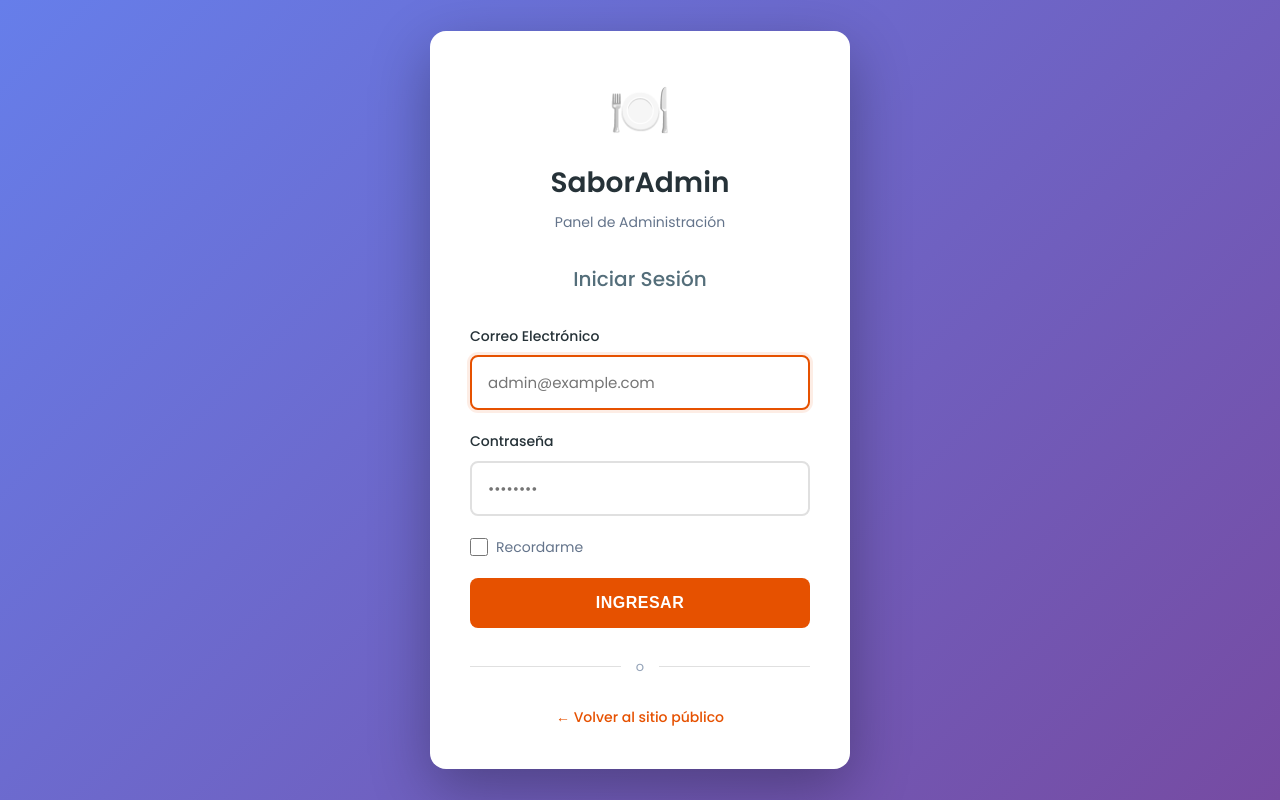
After one commit to braulio1309/reserva-restaurante, a Laravel app: page /login in a window 1280 px wide. The commit adds this page. Run offline with Laravel 12, Linux system fonts and the light colour scheme; some libraries are stand-ins or nearby versions.

Commit message:
Add layout file and authentication system with test users
Co-authored-by: braulio1309 <53343795+braulio1309@users.noreply.github.com>

```diff
--- /dev/null
+++ b/app/Http/Controllers/AuthController.php
@@ -0,0 +1,54 @@
+<?php
+
+namespace App\Http\Controllers;
+
+use Illuminate\Http\Request;
+use Illuminate\Support\Facades\Auth;
+use Illuminate\Validation\ValidationException;
+
+class AuthController extends Controller
+{
+    /**
+     * Mostrar el formulario de login
+     */
+    public function showLoginForm()
+    {
+        return view('auth.login');
+    }
+
+    /**
+     * Procesar el login
+     */
+    public function login(Request $request)
+    {
+        $credentials = $request->validate([
+            'email' => ['required', 'email'],
+            'password' => ['required'],
+        ]);
+
+        $remember = $request->boolean('remember');
+
+        if (Auth::attempt($credentials, $remember)) {
+            $request->session()->regenerate();
+
+            return redirect()->intended(route('admin.dashboard'));
+        }
+
+        throw ValidationException::withMessages([
+            'email' => __('Las credenciales proporcionadas no coinciden con nuestros registros.'),
+        ]);
+    }
+
+    /**
+     * Cerrar sesión
+     */
+    public function logout(Request $request)
+    {
+        Auth::logout();
+
+        $request->session()->invalidate();
+        $request->session()->regenerateToken();
+
+        return redirect()->route('home');
+    }
+}
--- a/database/seeders/DatabaseSeeder.php
+++ b/database/seeders/DatabaseSeeder.php
@@ -15,6 +15,11 @@ class DatabaseSeeder extends Seeder
      */
     public function run(): void
     {
+        // Create admin users
+        $this->call([
+            AdminUserSeeder::class,
+        ]);
+
         // Create sample clients
         \App\Models\Cliente::create([
             'nombre' => 'Juan Pérez',
--- /dev/null
+++ b/resources/views/auth/login.blade.php
@@ -0,0 +1,309 @@
+<!DOCTYPE html>
+<html lang="es">
+<head>
+    <meta charset="UTF-8">
+    <meta name="viewport" content="width=device-width, initial-scale=1.0">
+    <meta name="csrf-token" content="{{ csrf_token() }}">
+    <title>Login - SaborAdmin</title>
+    <link href="https://fonts.googleapis.com/css2?family=Poppins:wght@300;400;500;600&display=swap" rel="stylesheet">
+
+    <style>
+        :root {
+            --primary-color: #e65100;
+            --secondary-color: #263238;
+            --bg-light: #f5f7fa;
+            --white: #ffffff;
+            --border-color: #e0e0e0;
+            --error-color: #d32f2f;
+            --success-color: #388e3c;
+        }
+
+        * {
+            margin: 0;
+            padding: 0;
+            box-sizing: border-box;
+        }
+
+        body {
+            font-family: 'Poppins', sans-serif;
+            background: linear-gradient(135deg, #667eea 0%, #764ba2 100%);
+            color: var(--secondary-color);
+            line-height: 1.6;
+            padding: 20px;
+            display: flex;
+            justify-content: center;
+            align-items: center;
+            min-height: 100vh;
+        }
+
+        .login-container {
+            background-color: var(--white);
+            padding: 40px;
+            border-radius: 16px;
+            box-shadow: 0 20px 60px rgba(0,0,0,0.3);
+            width: 100%;
+            max-width: 420px;
+        }
+
+        .logo-container {
+            text-align: center;
+            margin-bottom: 30px;
+        }
+
+        .logo-icon {
+            font-size: 50px;
+            color: var(--primary-color);
+            display: block;
+            margin-bottom: 10px;
+        }
+
+        .logo-text {
+            font-size: 28px;
+            font-weight: 600;
+            color: var(--secondary-color);
+        }
+
+        .logo-subtitle {
+            font-size: 14px;
+            color: #64748b;
+            margin-top: 5px;
+        }
+
+        h2 {
+            text-align: center;
+            margin-bottom: 30px;
+            font-weight: 500;
+            color: #546e7a;
+            font-size: 20px;
+        }
+
+        .form-group {
+            margin-bottom: 20px;
+        }
+
+        .form-label {
+            display: block;
+            margin-bottom: 8px;
+            font-weight: 500;
+            font-size: 14px;
+            color: var(--secondary-color);
+        }
+
+        .form-input {
+            width: 100%;
+            padding: 14px 16px;
+            border: 2px solid var(--border-color);
+            border-radius: 8px;
+            font-family: inherit;
+            font-size: 15px;
+            transition: all 0.3s ease;
+        }
+
+        .form-input:focus {
+            outline: none;
+            border-color: var(--primary-color);
+            box-shadow: 0 0 0 3px rgba(230, 81, 0, 0.1);
+        }
+
+        .form-checkbox {
+            display: flex;
+            align-items: center;
+            gap: 8px;
+            margin-bottom: 20px;
+        }
+
+        .form-checkbox input[type="checkbox"] {
+            width: 18px;
+            height: 18px;
+            cursor: pointer;
+        }
+
+        .form-checkbox label {
+            font-size: 14px;
+            color: #64748b;
+            cursor: pointer;
+        }
+
+        .btn-submit {
+            width: 100%;
+            padding: 16px;
+            background-color: var(--primary-color);
+            color: var(--white);
+            border: none;
+            border-radius: 8px;
+            font-size: 16px;
+            font-weight: 600;
+            cursor: pointer;
+            transition: all 0.3s ease;
+            text-transform: uppercase;
+            letter-spacing: 0.5px;
+        }
+
+        .btn-submit:hover {
+            background-color: #bf360c;
+            transform: translateY(-2px);
+            box-shadow: 0 4px 12px rgba(230, 81, 0, 0.3);
+        }
+
+        .btn-submit:active {
+            transform: translateY(0);
+        }
+
+        .error-message {
+            color: var(--error-color);
+            font-size: 13px;
+            margin-top: 5px;
+            display: block;
+        }
+
+        .alert {
+            padding: 12px 16px;
+            border-radius: 8px;
+            margin-bottom: 20px;
+            font-size: 14px;
+        }
+
+        .alert-danger {
+            background-color: #fee;
+            color: var(--error-color);
+            border: 1px solid #fcc;
+        }
+
+        .alert-success {
+            background-color: #e8f5e9;
+            color: var(--success-color);
+            border: 1px solid #c8e6c9;
+        }
+
+        .divider {
+            text-align: center;
+            margin: 25px 0;
+            position: relative;
+        }
+
+        .divider::before {
+            content: "";
+            position: absolute;
+            left: 0;
+            top: 50%;
+            width: 100%;
+            height: 1px;
+            background-color: var(--border-color);
+        }
+
+        .divider span {
+            background-color: var(--white);
+            padding: 0 15px;
+            position: relative;
+            color: #94a3b8;
+            font-size: 13px;
+        }
+
+        .back-link {
+            text-align: center;
+            margin-top: 20px;
+        }
+
+        .back-link a {
+            color: var(--primary-color);
+            text-decoration: none;
+            font-size: 14px;
+            font-weight: 500;
+            transition: color 0.3s ease;
+        }
+
+        .back-link a:hover {
+            color: #bf360c;
+            text-decoration: underline;
+        }
+
+        @media (max-width: 480px) {
+            .login-container {
+                padding: 30px 25px;
+            }
+
+            .logo-text {
+                font-size: 24px;
+            }
+        }
+    </style>
+</head>
+<body>
+
+    <div class="login-container">
+        <div class="logo-container">
+            <span class="logo-icon">🍽️</span>
+            <div class="logo-text">SaborAdmin</div>
+            <div class="logo-subtitle">Panel de Administración</div>
+        </div>
+
+        <h2>Iniciar Sesión</h2>
+
+        @if($errors->any())
+        <div class="alert alert-danger">
+            @foreach($errors->all() as $error)
+                <div>{{ $error }}</div>
+            @endforeach
+        </div>
+        @endif
+
+        @if(session('status'))
+        <div class="alert alert-success">
+            {{ session('status') }}
+        </div>
+        @endif
+
+        <form method="POST" action="{{ route('login') }}">
+            @csrf
+
+            <div class="form-group">
+                <label for="email" class="form-label">Correo Electrónico</label>
+                <input
+                    type="email"
+                    id="email"
+                    name="email"
+                    class="form-input"
+                    placeholder="admin@example.com"
+                    value="{{ old('email') }}"
+                    required
+                    autofocus
+                >
+                @error('email')
+                    <span class="error-message">{{ $message }}</span>
+                @enderror
+            </div>
+
+            <div class="form-group">
+                <label for="password" class="form-label">Contraseña</label>
+                <input
+                    type="password"
+                    id="password"
+                    name="password"
+                    class="form-input"
+                    placeholder="••••••••"
+                    required
+                >
+                @error('password')
+                    <span class="error-message">{{ $message }}</span>
+                @enderror
+            </div>
+
+            <div class="form-checkbox">
+                <input type="checkbox" id="remember" name="remember" {{ old('remember') ? 'checked' : '' }}>
+                <label for="remember">Recordarme</label>
+            </div>
+
+            <button type="submit" class="btn-submit">Ingresar</button>
+        </form>
+
+        <div class="divider">
+            <span>o</span>
+        </div>
+
+        <div class="back-link">
+            <a href="{{ route('home') }}">← Volver al sitio público</a>
+        </div>
+    </div>
+
+</body>
+</html>
--- a/resources/views/pages/admin/dashboard.blade.php
+++ b/resources/views/pages/admin/dashboard.blade.php
@@ -128,6 +128,12 @@
             <a href="#" class="menu-item">
                 <i>⚙️</i> <span>Configuración</span>
             </a>
+            <form method="POST" action="{{ route('logout') }}" style="margin-top: auto;">
+                @csrf
+                <button type="submit" class="menu-item" style="width: 100%; background: none; border: none; cursor: pointer;">
+                    <i>🚪</i> <span>Cerrar Sesión</span>
+                </button>
+            </form>
         </ul>
     </nav>
 
--- a/routes/web.php
+++ b/routes/web.php
@@ -2,10 +2,19 @@
 
 use Illuminate\Support\Facades\Route;
 use Livewire\Volt\Volt;
+use App\Http\Controllers\AuthController;
+
 // Public booking form
 Route::view('/', 'components.reservas.public-form')->name('home');
 Route::view('/reservar', 'components.reservas.public-form')->name('reservas.public');
 
+// Authentication routes
+Route::get('/login', [AuthController::class, 'showLoginForm'])->name('login')->middleware('guest');
+Route::post('/login', [AuthController::class, 'login'])->middleware('guest');
+Route::post('/logout', [AuthController::class, 'logout'])->name('logout')->middleware('auth');
+
+// Protected Admin routes
+Route::middleware('auth')->group(function () {
     // Admin routes
     Route::prefix('admin')->name('admin.')->group(function () {
         Route::view('/dashboard', 'pages.admin.dashboard')->name('dashboard');
@@ -16,3 +25,4 @@ Route::view('/clientes', 'pages.clientes.index')->name('clientes.index');
 
     // Disponibilidad routes
     Route::view('/disponibilidad', 'pages.disponibilidad.index')->name('disponibilidad.index');
+});
```
Also changed, not shown: CREDENTIALS.md (added, +31 -0 lines), database/seeders/AdminUserSeeder.php (added, +32 -0 lines), resources/views/layouts/app.blade.php (added, +41 -0 lines). Lines whose indentation alone changed are shown as unchanged.
